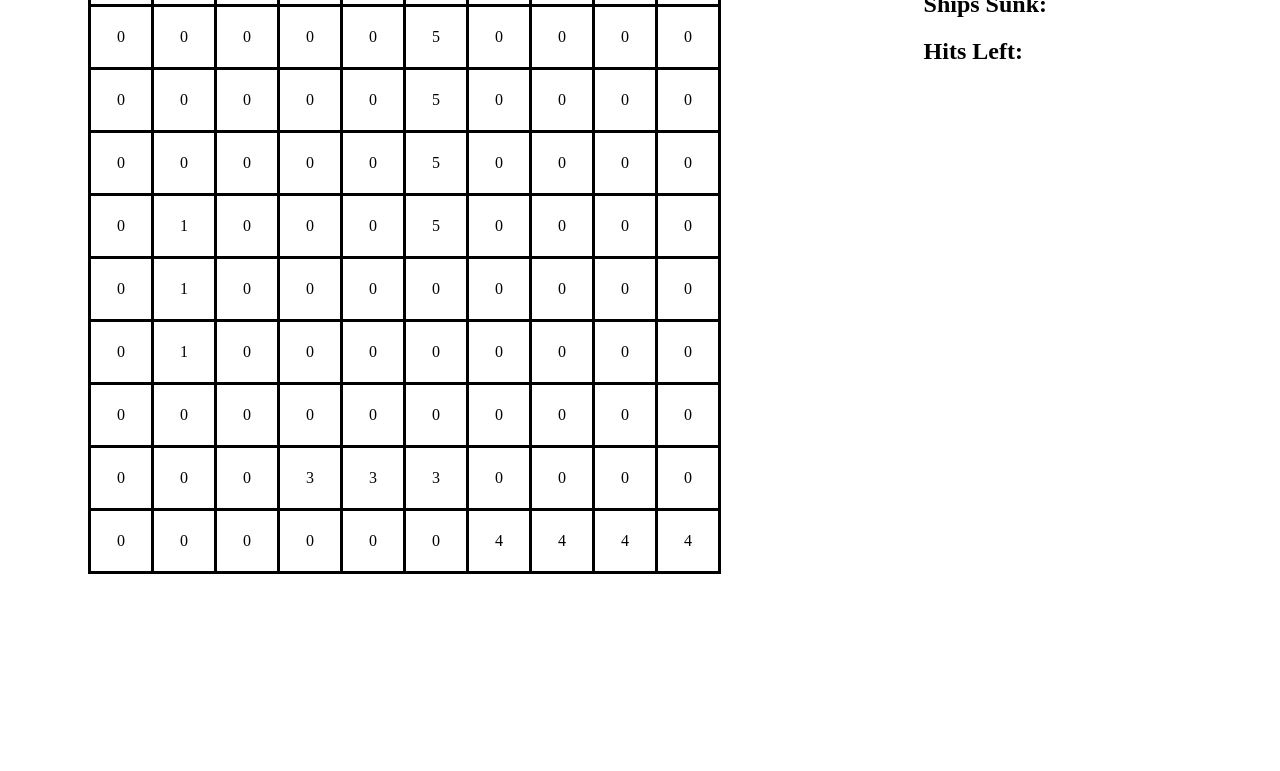
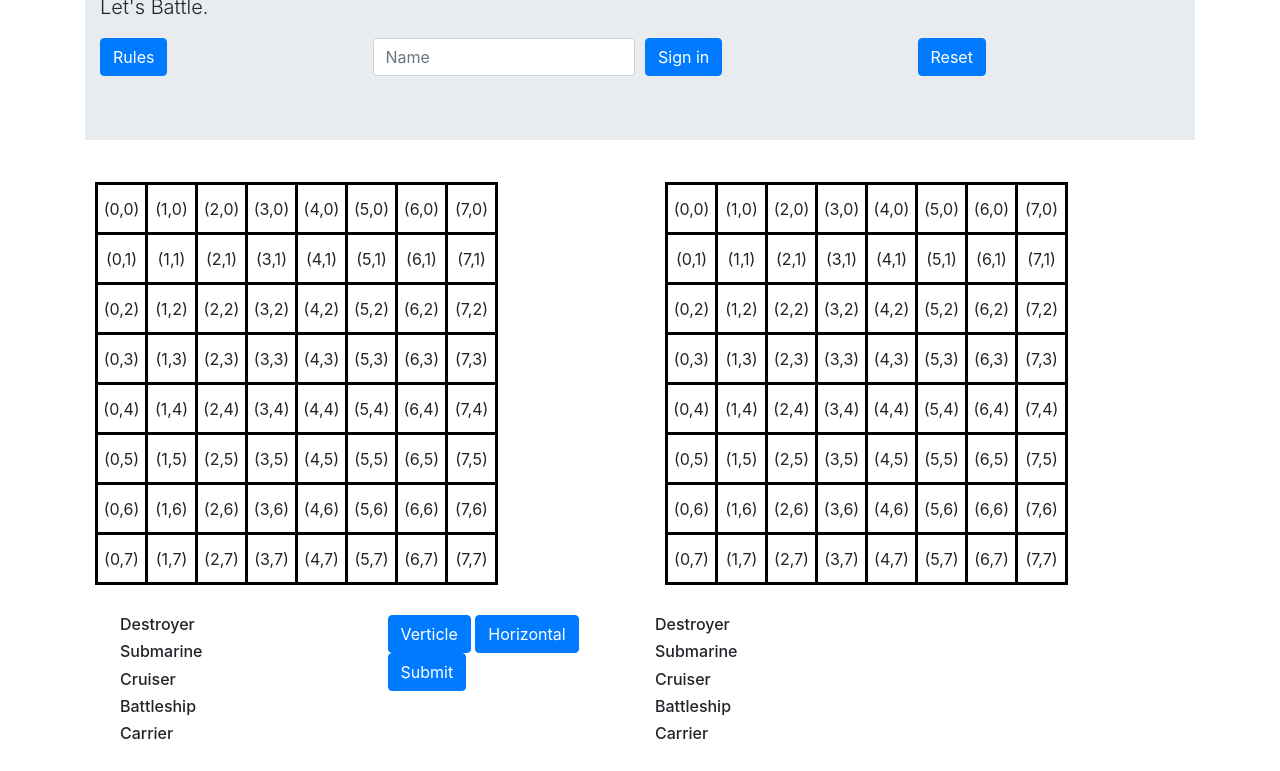
Before and after one commit to cmatson93/JavascriptBattleShip, a plain HTML site: page index.html in a window 1280 px wide. Shown: the part 147-918 px from the top of the page. Before the commit the page ends 801 px from the top, so only its background shows below. Drawn offline with nearby package versions, Linux system fonts and the light colour scheme.

Commit message:
Start of ship placement logic

```diff
--- a/index.html
+++ b/index.html
@@ -9,28 +9,92 @@
 <head>
     <meta charset="utf-8">
     <meta http-equiv="X-UA-Compatible" content="IE=edge">
-    <title></title>
+
+    <title>BattleShip</title>
     <meta name="description" content="">
     <meta name="viewport" content="width=device-width, initial-scale=1">
+
+    <!-- Bootstrap CSS -->
+    <link rel="stylesheet" href="https://maxcdn.bootstrapcdn.com/bootstrap/4.0.0/css/bootstrap.min.css" integrity="sha384-Gn5384xqQ1aoWXA+058RXPxPg6fy4IWvTNh0E263XmFcJlSAwiGgFAW/dAiS6JXm" crossorigin="anonymous">
+
     <link rel="stylesheet" href="style.css">
 </head>
 
 <body>
     <div class="container">
-        <table id="tb">
+        <div class="jumbotron jumbotron-fluid ">
+            <div class="container justify-content-center">
+                <h1 class="display-4">BattleShip!</h1>
+                <p class="lead">Let's Battle.</p>
 
-        </table>
-        <div class="score-card">
-            <H2>Ships Sunk:</H2>
-            <p id="ships-sunk"></p>
-            <h2>Hits Left:</h2>
-            <p id="hits-left"></p>
+                <form>
+                    <div class="form-row">
+                        <div class="col">
+                            <a class="btn btn-primary" href="#" role="button">Rules</a>
+                        </div>
+                        <div class="col">
+                            <input type="text" class="form-control" placeholder="Name">
+                        </div>
+                        <div class="col">
+                            <button type="submit" class="btn btn-primary">Sign in</button>
+                        </div>
+                        <div class="col">
+                            <button type="submit" class="btn btn-primary">Reset</button>
+                        </div>
+                    </div>
+                </form>
+            </div>
         </div>
+        <!-- <div class="row"> -->
+        <div class="gameboards row">
+            <div class="col">
+                <table id="tb1">
+
+                </table>
+            </div>
+            <div class="col">
+                <table id="tb2">
+
+                </table>
+            </div>
+        </div>
+        <!-- </div> -->
+        <div class="row moves">
+            <div class="col">
+                <div class="row">
+                    <div class="col">
+                        <div class="player1-moves">
+                            <h6 class="ships" value="0">Destroyer</h6>
+                            <h6 class="ships" value="1">Submarine</h6>
+                            <h6 class="ships" value="2">Cruiser</h6>
+                            <h6 class="ships" value="3">Battleship</h6>
+                            <h6 class="ships" value="4">Carrier</h6>
+                        </div>
+                    </div>
+                    <div class="col">
+                        <button type="button" class="btn btn-primary dir-btn" value=false>Verticle</button>
+                        <button type="button" class="btn btn-primary dir-btn" value=true>Horizontal</button>
+                        <button type="button" class="btn btn-primary submit-btn" value=true>Submit</button>
+                    </div>
+                </div>
+            </div>
+            <div class="col">
+                <div class="player2-moves">
+                    <h6 class="ships" value="0">Destroyer</h6>
+                    <h6 class="ships" value="1">Submarine</h6>
+                    <h6 class="ships" value="2">Cruiser</h6>
+                    <h6 class="ships" value="3">Battleship</h6>
+                    <h6 class="ships" value="4">Carrier</h6>
+                </div>
+            </div>
+        </div>
+
     </div>
 
 </body>
 <script src="https://ajax.googleapis.com/ajax/libs/jquery/3.2.1/jquery.min.js"></script>
 
 <script type="text/javascript" src="play.js"></script>
+<script type="text/javascript" src="js/ship-placement.js"></script>
 
 </html>
--- /dev/null
+++ b/js/ship-placement.js
@@ -0,0 +1,60 @@
+var destroyer = 0;
+var submarine = 1;
+var cruiser = 2;
+var battleship = 3;
+var carrier = 4;
+
+var shipLength;
+
+//default direction=horizontal, have to click manually to chage
+//horizontal = true vertical = false
+var dir = true;
+
+//Highlight selected ship for ship placement.
+$('h6').click(function() {
+    $("h6").removeClass('selected');
+    $(this).addClass('selected');
+});
+
+//Get info to place ship
+$(".ships").click(function() {
+    console.log("ship", $(this).attr("value"));
+    var ship = ($(this).attr("value"));
+    switch (ship) {
+        case "0":
+            shipLength = 2;
+            break;
+        case "1":
+            shipLength = 3;
+            break;
+        case "2":
+            shipLength = 3;
+            break;
+        case "3":
+            shipLength = 4;
+            break;
+        case "4":
+            shipLength = 5;
+            break;
+    }
+    $("td").click(function() {
+        console.log("location", $(this).attr("value"));
+        var location = ($(this).attr("value"));
+        shipPlacement(shipLength, dir, location);
+    })
+    $(".dir-btn").click(function() {
+        console.log($(this).attr("value"));
+        dir = ($(this).attr("value"));
+    })
+})
+
+function shipPlacement(lng, dir, loc) {
+    console.log("length", lng);
+    console.log("dirrection", dir);
+    console.log("location", loc);
+    console.log("+++++++");
+    console.log(loc.split(","));
+    var arr1 = (loc.split(","));
+    console.log(arr1[0].split("("));
+    console.log(arr1[1].split(")"));
+}
--- a/play.js
+++ b/play.js
@@ -1,9 +1,15 @@
 //Carrier (occupies 5 spaces), Battleship (4), Cruiser (3), Submarine (3), and Destroyer (2).
-var destroyer = 2;
-var submarine = 3;
-var cruiser = 1;
-var battleship = 4;
-var carrier = 5;
+var destroyer = 0;
+var submarine = 1;
+var cruiser = 2;
+var battleship = 3;
+var carrier = 4;
+
+var destroyerLength = 2;
+var submarineLength = 3;
+var cruiserLength = 3;
+var battleshipLength = 4;
+var carrierLength = 5;
 
 var winHits = 21;
 var totalHits = 0;
@@ -11,18 +17,17 @@ var missesLeft = 12;
 
 gameOver = false;
 
-var gameBoard = [
-    [0, 2, 2, 0, 0, 5, 0, 0, 0, 0],
-    [0, 0, 0, 0, 0, 5, 0, 0, 0, 0],
-    [0, 0, 0, 0, 0, 5, 0, 0, 0, 0],
-    [0, 0, 0, 0, 0, 5, 0, 0, 0, 0],
-    [0, 1, 0, 0, 0, 5, 0, 0, 0, 0],
-    [0, 1, 0, 0, 0, 0, 0, 0, 0, 0],
-    [0, 1, 0, 0, 0, 0, 0, 0, 0, 0],
-    [0, 0, 0, 0, 0, 0, 0, 0, 0, 0],
-    [0, 0, 0, 3, 3, 3, 0, 0, 0, 0],
-    [0, 0, 0, 0, 0, 0, 4, 4, 4, 4]
-]
+
+// var gameBoard = [
+// [(1, 1), (2, 1), (3, 1), (4, 1), (5, 1), (6, 1), (7, 1), (8, 1)],
+// [(1, 1), (2, 1), (3, 1), (4, 1), (5, 1), (6, 1), (7, 1), (8, 1)],
+// [(1, 1), (2, 1), (3, 1), (4, 1), (5, 1), (6, 1), (7, 1), (8, 1)],
+// [(1, 1), (2, 1), (3, 1), (4, 1), (5, 1), (6, 1), (7, 1), (8, 1)],
+// [(1, 1), (2, 1), (3, 1), (4, 1), (5, 1), (6, 1), (7, 1), (8, 1)],
+// [(1, 1), (2, 1), (3, 1), (4, 1), (5, 1), (6, 1), (7, 1), (8, 1)],
+// [(1, 1), (2, 1), (3, 1), (4, 1), (5, 1), (6, 1), (7, 1), (8, 1)],
+// [(1, 1), (2, 1), (3, 1), (4, 1), (5, 1), (6, 1), (7, 1), (8, 1)],
+// ]]
 
 //Ship Life:
 var destroyerHits = 0;
@@ -33,18 +38,37 @@ var carrierHits = 0;
 
 var shipsSunk = [];
 
+
+
 //Make Table
-var table = $('#tb');
+var table1 = $('#tb1');
 var row, cell;
+var gameBoard = 8;
+console.log(gameBoard)
 
-for (var i = 0; i < gameBoard.length; i++) {
+for (var i = 0; i < gameBoard; i++) {
     row = $('<tr />');
-    table.append(row);
-    for (var j = 0; j < gameBoard[i].length; j++) {
-        cell = $('<td value=' + gameBoard[i][j] + '>' + gameBoard[i][j] + '</td>');
+    table1.append(row);
+    for (var j = 0; j < gameBoard; j++) {
+        var cordinate = "(" + j + "," + i + ")";
+        cell = $('<td value=' + cordinate + '>' + cordinate + '</td>');
         row.append(cell);
     }
 }
+
+//Make Table 2
+var table2 = $('#tb2');
+
+for (var i = 0; i < gameBoard; i++) {
+    row = $('<tr />');
+    table2.append(row);
+    for (var j = 0; j < gameBoard; j++) {
+        var cordinate = "(" + j + "," + i + ")";
+        cell = $('<td value=' + cordinate + '>' + cordinate + '</td>');
+        row.append(cell);
+    }
+}
+
 
 $("td").click(function() {
     console.log("clicked")
--- a/style.css
+++ b/style.css
@@ -1,7 +1,11 @@
-table {
-    margin: 80px;
+#tb1 {
     border-collapse: collapse;
-    float: left;
+    /* border: 2px solid red; */
+}
+
+#tb2 {
+    border-collapse: collapse;
+    /* border: 2px solid blue; */
 }
 
 table,
@@ -25,7 +29,23 @@ td {
     background-color: blue;
 }
 
-.score-card {
-    float: right;
-    margin: 110px 225px 0 0;
+.moves {
+    margin: 20px;
 }
+
+.ships h6 {
+    /* background-color: grey; */
+    padding: 3px;
+}
+
+.ships:hover {
+    background-color: yellow;
+}
+
+.selected {
+    background-color: yellow;
+}
+
+table {
+    margin: 10px;
+}
```
